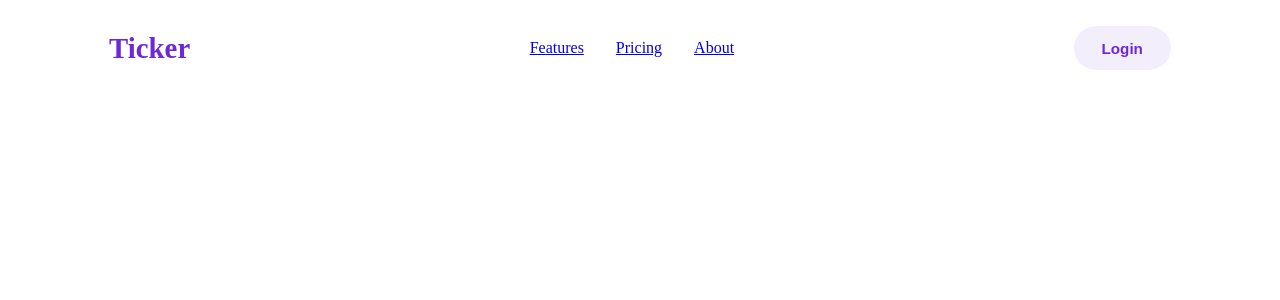
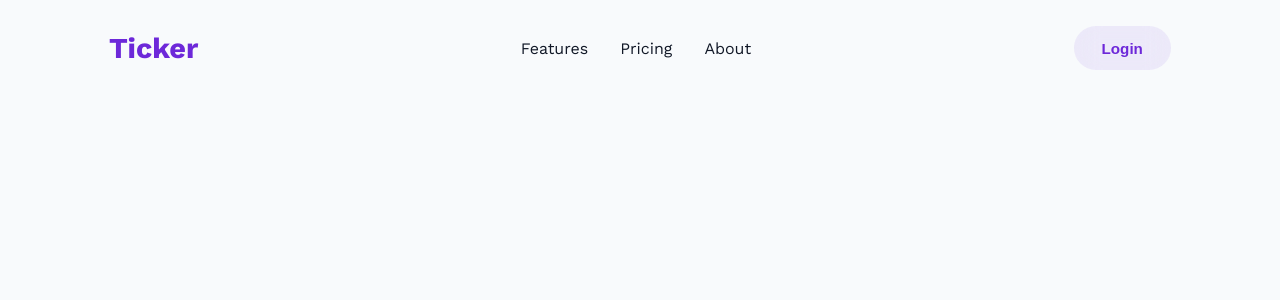
Before and after one commit to HemantSharma13/Ticker, a React (Vite) app in the folder client/: page / in a window 1280 px wide. Shown: the top 300 px of the page. Built offline with nearby package versions, Linux system fonts and the light colour scheme; a web font is replaced by a local one.

Commit message:
standard CSS added

```diff
--- a/client/src/index.css
+++ b/client/src/index.css
@@ -3,3 +3,19 @@
   --text-secondary: "Shanti", sans-serif;
   --text-tartiary: "Hind Madurai", sans-serif;
 }
+
+body {
+  font-family: var(--text-primary);
+  background: #f8fafc;
+  color: #111827;
+}
+
+a {
+  text-decoration: none;
+  color: inherit;
+}
+
+button {
+  cursor: pointer;
+  border: none;
+}
--- a/client/src/pages/LandingPage.module.css
+++ b/client/src/pages/LandingPage.module.css
@@ -55,7 +55,6 @@
 
 .loginBtn:hover {
   transform: translateY(-2px);
-
   background: #6d28d9;
   color: white;
 
```
